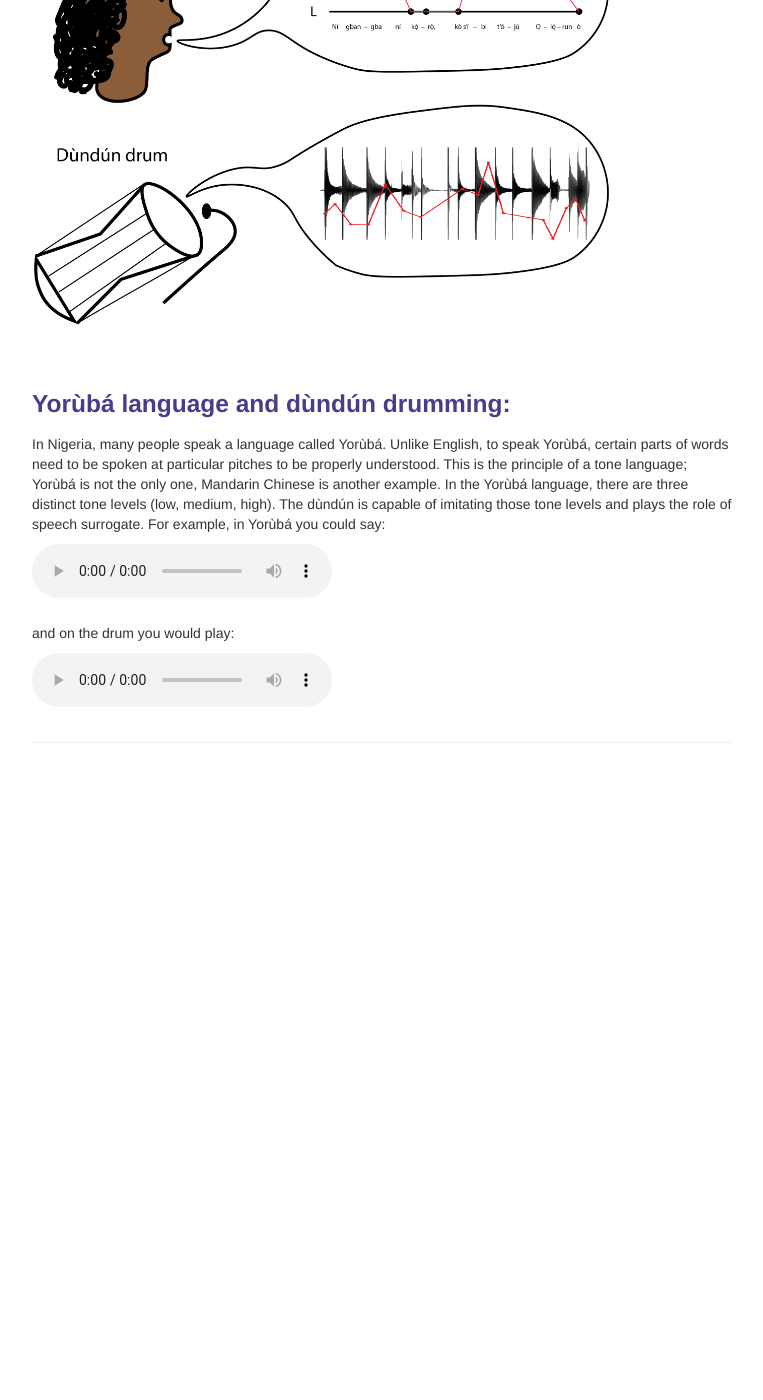
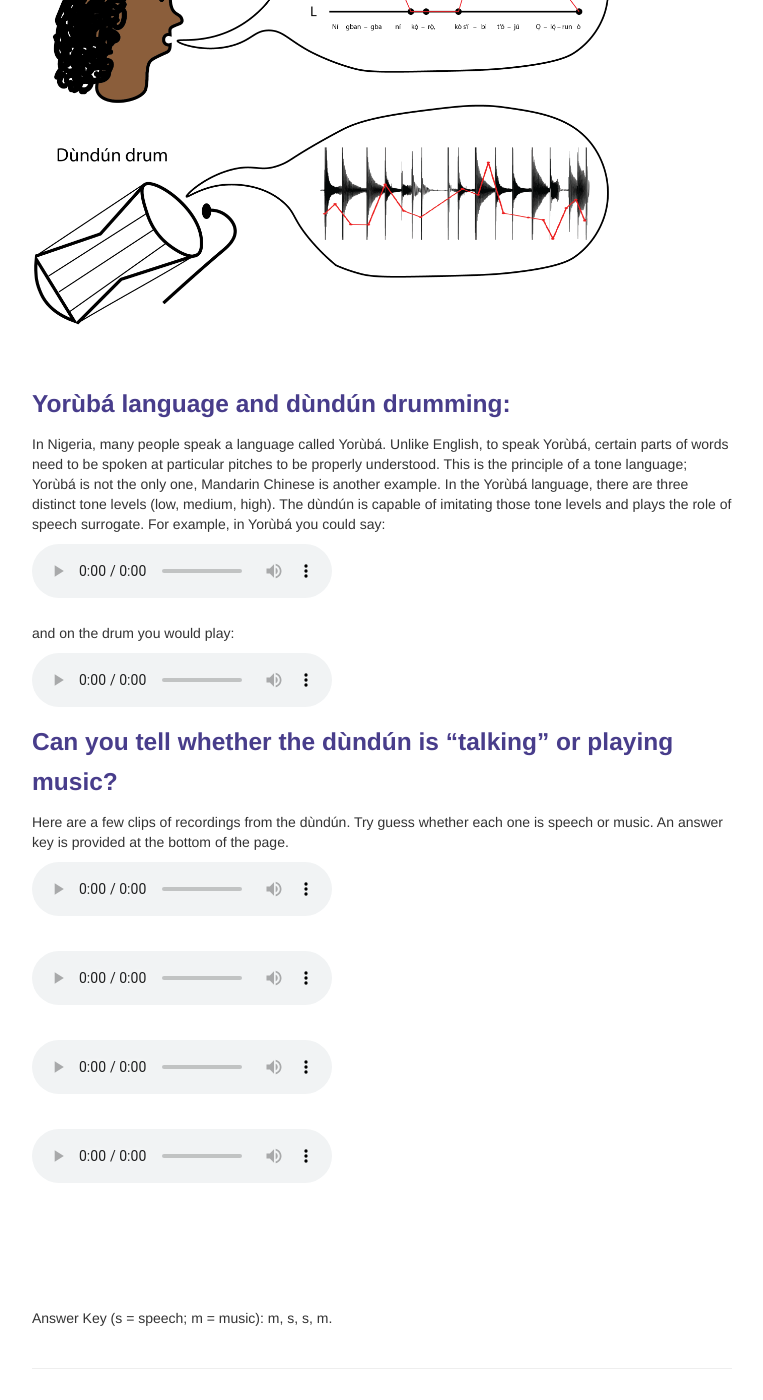
Before and after one commit to lkfink/lkfink.github.io, a Jekyll site: the page built from pages/dundunKids.md, in a window 1280 px wide and 1400 px high, scrolled down 356 px. Shown: the whole window, without its empty margins (258-1021 px from the left). Built offline with Jekyll 4.4.1, drawn with Linux system fonts in a browser that asks for light colours; our own code applies the rules of GitHub Pages for plain Markdown files; before the commit the page ends 1130 px from its top, so only the background shows below that.

Commit message:
add speech music dundun examples and key

```diff
--- a/pages/dundunKids.md
+++ b/pages/dundunKids.md
@@ -33,3 +33,41 @@ by [Lauren Fink](http://lkfink.github.io/){:target="_blank"}, [Cecilia Durojaye]
     <!-- <source src="audio.mp3"></source> -->
     <source src="../assets/audio/dundun_example.ogg"></source>
 </audio>
+
+
+
+### Can you tell whether the dùndún is "talking" or playing music?
+Here are a few clips of recordings from the dùndún. Try guess whether each one is speech or music. An answer key is provided at the bottom of the page.
+<br>
+<audio controls preload>
+    <!-- <source src="audio.mp3"></source> -->
+    <source src="../assets/audio/D8M_kids.ogg"></source>
+</audio>
+<br>
+
+<audio controls preload>
+    <!-- <source src="audio.mp3"></source> -->
+    <source src="../assets/audio/D7s_kids.ogg"></source>
+</audio>
+
+<br>
+<audio controls preload>
+    <!-- <source src="audio.mp3"></source> -->
+    <source src="../assets/audio/13s_kids.ogg"></source>
+</audio>
+<br>
+
+<audio controls preload>
+    <!-- <source src="audio.mp3"></source> -->
+    <source src="../assets/audio/D6M_kids.ogg"></source>
+</audio>
+
+
+
+<br>
+<br>
+<br>
+<br>
+<br>
+<br>
+Answer Key (s = speech; m = music): m, s, s, m.
```
